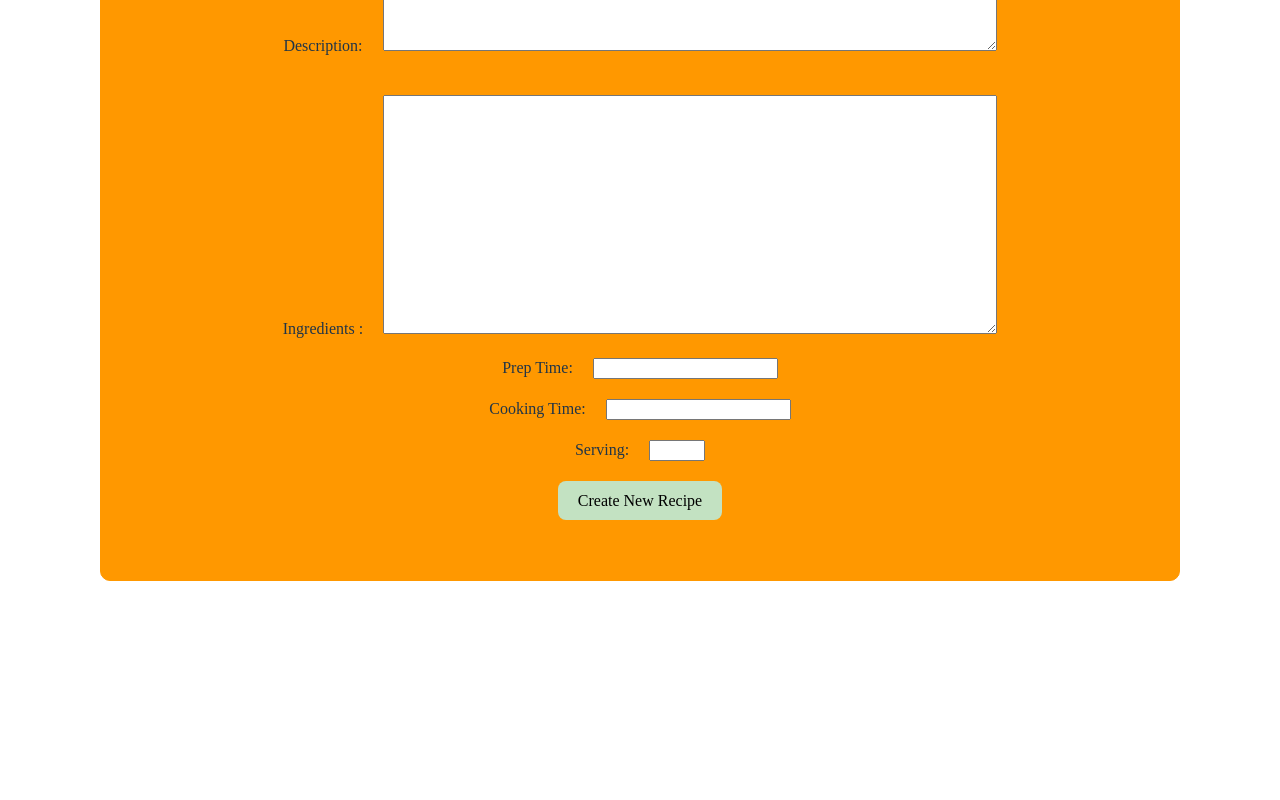
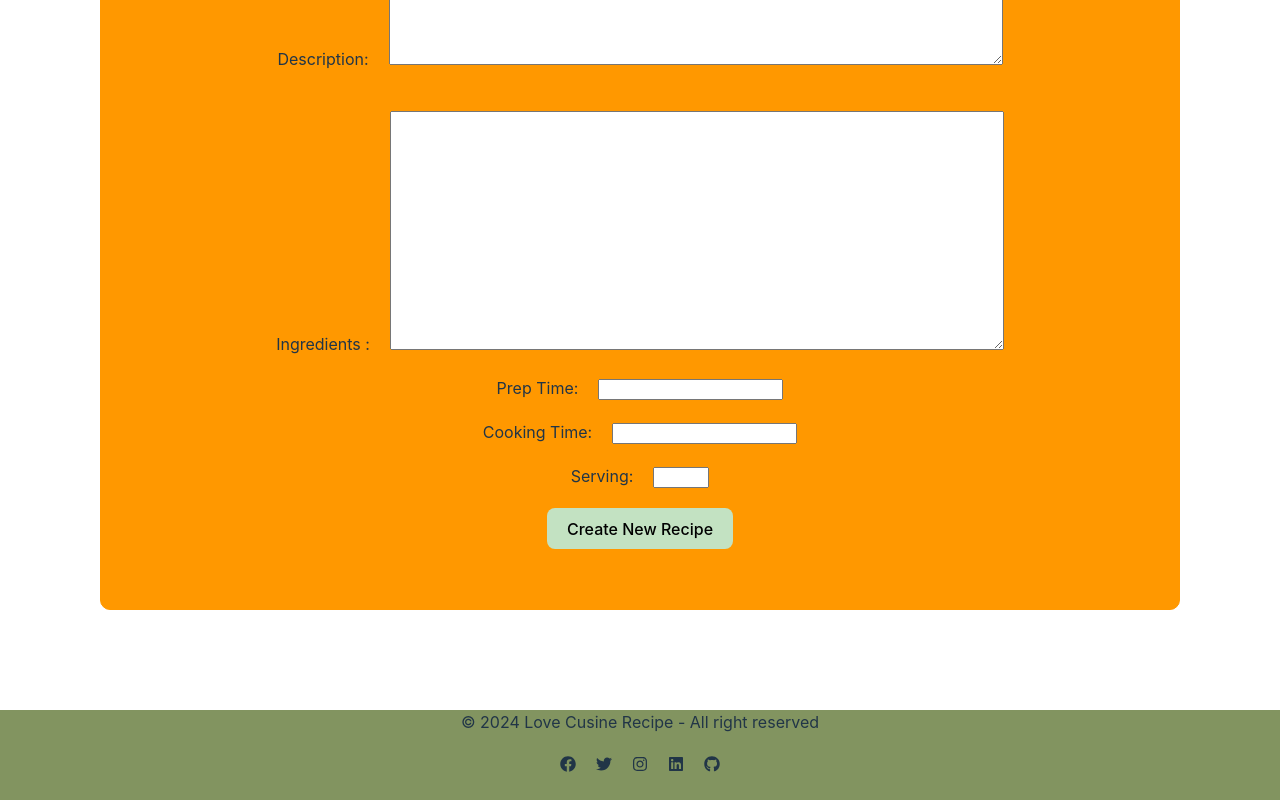
Before and after one commit to angels178/recipes-frontend, a React (Vite) app: page /recipes/new in a window 1280 px wide. Shown: the part 496-1296 px from the top of the page. Before the commit the page ends 1177 px from the top, so only its background shows below. Built offline with nearby package versions, Linux system fonts and the light colour scheme; no server answers.

Commit message:
added footer

```diff
--- a/package.json
+++ b/package.json
@@ -13,6 +13,7 @@
     "axios": "^1.6.8",
     "react": "^18.2.0",
     "react-dom": "^18.2.0",
+    "react-icons": "^5.1.0",
     "react-router-dom": "^6.22.3"
   },
   "devDependencies": {
--- a/src/App.css
+++ b/src/App.css
@@ -1,9 +1,9 @@
 /* #root {
   max-width: 1280px;
-  margin: 0 auto; */
-  /* padding: 2rem; */
-  /* text-align: center;
-} */
+  margin: 0 auto;
+  padding: 2rem;
+  text-align: center;
+}  */
 
 body, #root {
   margin: 0 auto;
@@ -11,6 +11,7 @@ body, #root {
 
 .app {
   height: 100%;
+  background-color: white;
 }
 
 .logo {
--- a/src/App.jsx
+++ b/src/App.jsx
@@ -5,6 +5,7 @@ import EditRecipe from "./components/EditRecipe/editRecipe";
 import "./App.css";
 import NavBar from "./components/NavBar/NavBar";
 import RecipeForm from "./components/RecipeForm/RecipeForm";
+import Footer from "./components/Footer/footer";
 
 function App() {
   return (
@@ -17,6 +18,7 @@ function App() {
         <Route path="/recipes/:id/edit" element={<EditRecipe />} />
         <Route path="/recipes/new" element={<RecipeForm />} />
       </Routes>
+      <Footer />
     </Router>
     </div>
 
--- /dev/null
+++ b/src/components/Footer/Footer.css
@@ -0,0 +1,18 @@
+.footer {
+ background-color: #829460;
+ text-align: center;
+ height: 90px;
+ margin: 0px auto;
+}
+
+.footer-social {
+    display: flex;
+    justify-content: center;
+    margin-top: 10px;
+}
+
+
+
+.footer-icon-group {
+    margin: 10px;
+}
--- /dev/null
+++ b/src/components/Footer/Footer.jsx
@@ -0,0 +1,33 @@
+import * as FaIcons from "react-icons/fa";
+import "./Footer.css";
+
+function footer() {
+  return (
+    <div>
+      <footer className="footer">
+        <div className="footer-container">
+          &copy; 2024 Love Cusine Recipe - All right reserved
+        </div>
+        <div className="footer-social">
+          <div className="footer-icon-group">
+            <FaIcons.FaFacebook className="footer-icon" />
+          </div>
+          <div className="footer-icon-group">
+            <FaIcons.FaTwitter className="footer-icon" />
+          </div>
+          <div className="footer-icon-group">
+            <FaIcons.FaInstagram className="footer-icon" />
+          </div>
+          <div className="footer-icon-group">
+            <FaIcons.FaLinkedin className="footer-icon" />
+          </div>
+          <div className="footer-icon-group">
+            <FaIcons.FaGithub className="footer-icon" />
+          </div>
+        </div>
+      </footer>
+    </div>
+  );
+}
+
+export default footer;
--- a/src/index.css
+++ b/src/index.css
@@ -1,4 +1,4 @@
-/* :root {
+:root {
   font-family: Inter, system-ui, Avenir, Helvetica, Arial, sans-serif;
   line-height: 1.5;
   font-weight: 400;
@@ -12,7 +12,7 @@
   -webkit-font-smoothing: antialiased;
   -moz-osx-font-smoothing: grayscale;
   -webkit-text-size-adjust: 100%;
-} */
+}
 
 a {
   font-weight: 500;
```
Also changed, not shown: 1 other file (tests, documents, lock files or other folders).
